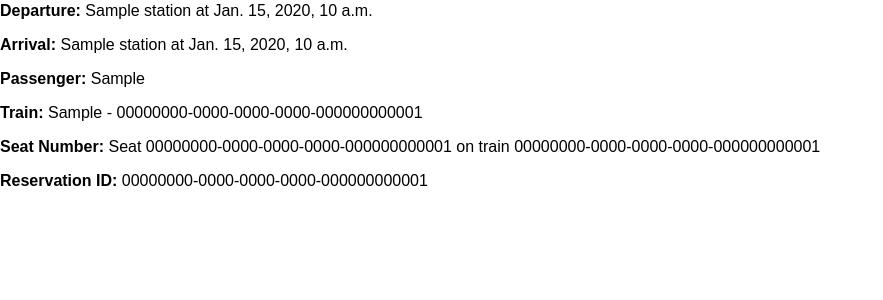
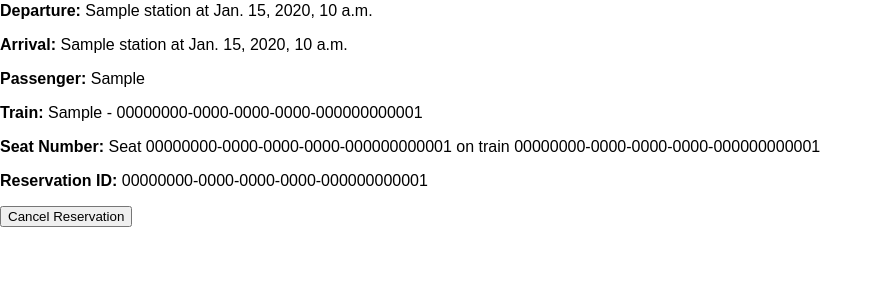
Before and after one commit to Jwizzed/IntercityRailwayReservationSystem, a Django app: page /railway/tickets/00000000-0000-0000-0000-000000000001/ in a window 1280 px wide. Shown: the part 209-509 px from the top of the page, without its empty margins (0-883 px from the left). Run offline with Django 4.2, Linux system fonts and the light colour scheme; a user stored in the database is signed in; tables that the repository leaves empty hold one stand-in row (values such as "Sample post").

Commit message:
added cancel reservation

```diff
--- a/railway/templates/main_page.html
+++ b/railway/templates/main_page.html
@@ -1,5 +1,5 @@
 {% extends 'base.html' %}
 
 {% block content %}
-<h1>HI</h1>
+<h1>Front SUSU</h1>
 {% endblock %}
--- a/railway/templates/ticket_detail.html
+++ b/railway/templates/ticket_detail.html
@@ -11,5 +11,12 @@
     <p><strong>Train:</strong> {{ reservation.ticket.route.train }}</p>
     <p><strong>Seat Number:</strong> {{ reservation.ticket.seat }}</p>
     <p><strong>Reservation ID:</strong> {{ reservation.id }}</p>
+
+    <form action="{% url 'railway:cancel_reservation' reservation.id %}" method="post">
+    {% csrf_token %}
+    <input type="submit" value="Cancel Reservation">
+    </form>
+
+
 </div>
 {% endblock %}
--- a/railway/urls.py
+++ b/railway/urls.py
@@ -8,6 +8,8 @@ urlpatterns = [
     path('signup/', views.signup, name='signup'),
     path('signin/', auth_views.LoginView.as_view(template_name='signin.html'), name='signin'),
     path('reservation/', views.reservation, name='reservation'),
+    path('cancel/<uuid:reservation_id>/', views.cancel_reservation,
+         name='cancel_reservation'),
     path('routes/', views.all_routes, name='all_routes'),
     path('routes/search/', views.search_route, name='search_route'),
     path('seats/pick/<route_id>/', views.pick_seat, name='pick_seat'),
--- a/railway/views.py
+++ b/railway/views.py
@@ -67,6 +67,20 @@ def reservation(request):
         form = RouteSearchForm()
 
     return render(request, 'reservation.html', {'form': form})
+
+
+@login_required
+def cancel_reservation(request, reservation_id):
+    try:
+        reservation = Reservation.objects.get(id=reservation_id, passenger=request.user)
+        ticket = reservation.ticket
+        seat = ticket.seat
+        seat.is_available = True
+        seat.save()
+        reservation.delete()
+        return redirect('railway:ticket_information')
+    except Reservation.DoesNotExist:
+        return redirect('railway:main_page')
 
 
 @login_required
```
